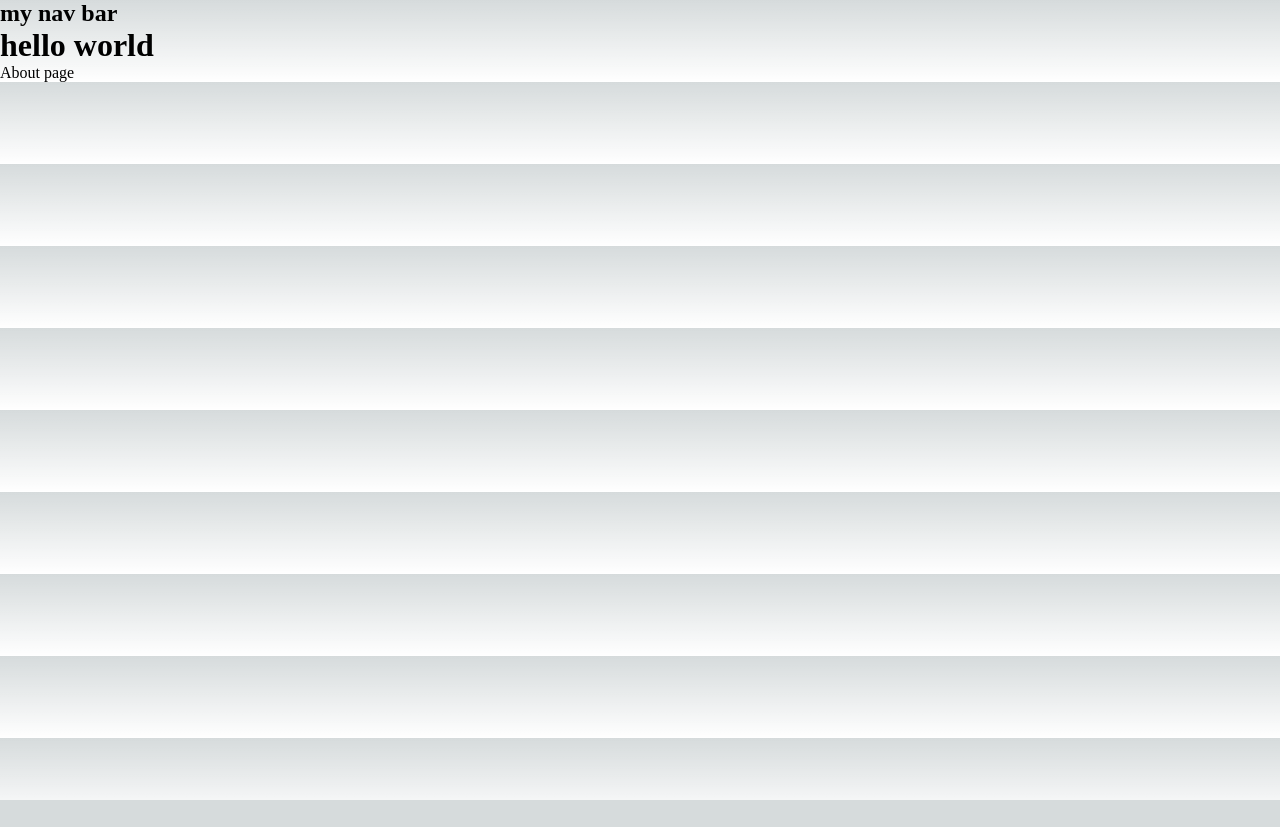
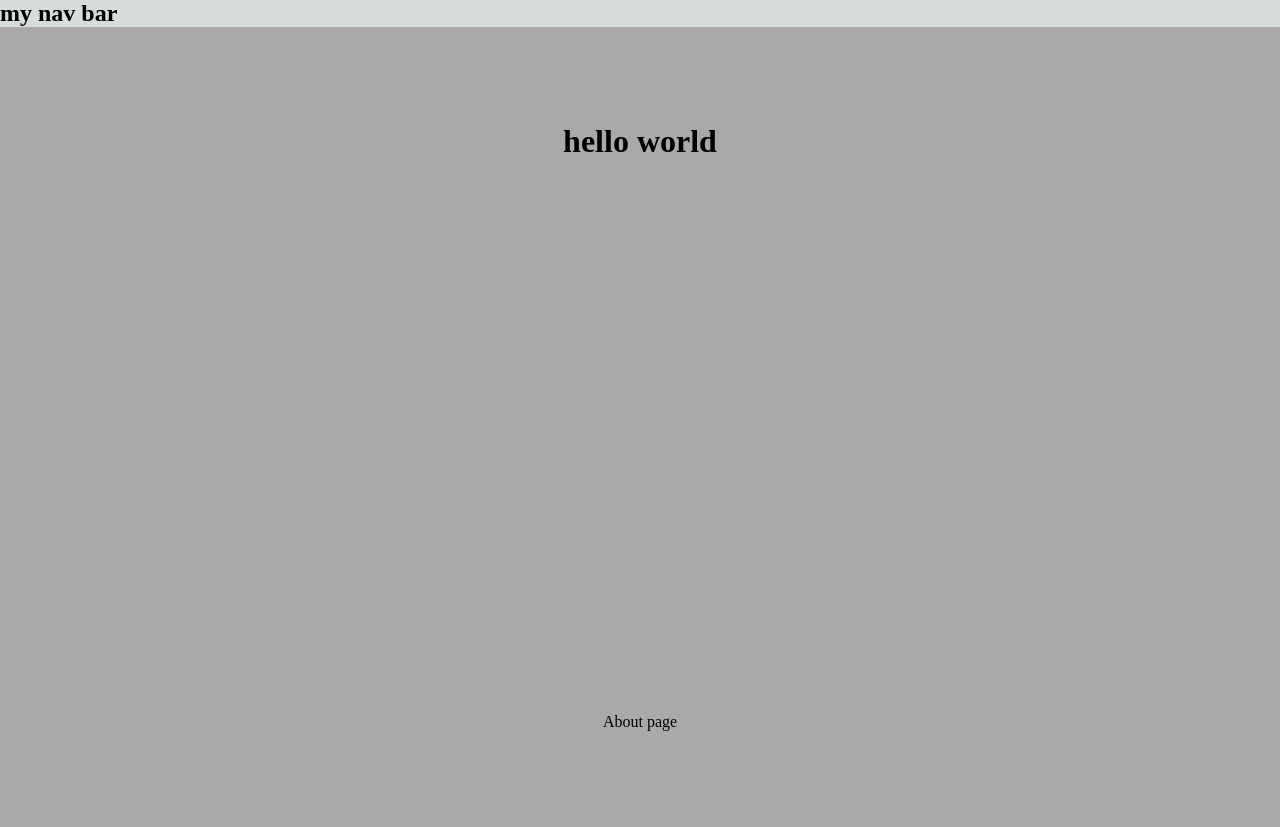
Before and after one commit to cwest9400/drawing-app, a Next.js app: page / in a window 1280 px wide. Before the commit the page ends 800 px from the top, so only its background shows below. Built offline with nearby package versions, Linux system fonts and the light colour scheme.

Commit message:
about styling

```diff
--- a/app/page.module.css
+++ b/app/page.module.css
@@ -5,6 +5,7 @@
   align-items: center;
   padding: 6rem;
   min-height: 100vh;
+  background-color: darkgray;
 }
 
 .description {
--- a/app/page.tsx
+++ b/app/page.tsx
@@ -7,7 +7,7 @@ const inter = Inter({ subsets: ['latin'] })
 
 export default function Home() {
   return (
-    <main>
+    <main className={styles.main}>
       <h1>hello world</h1>
       <Link href="/about">About page</Link>
     </main>
```
